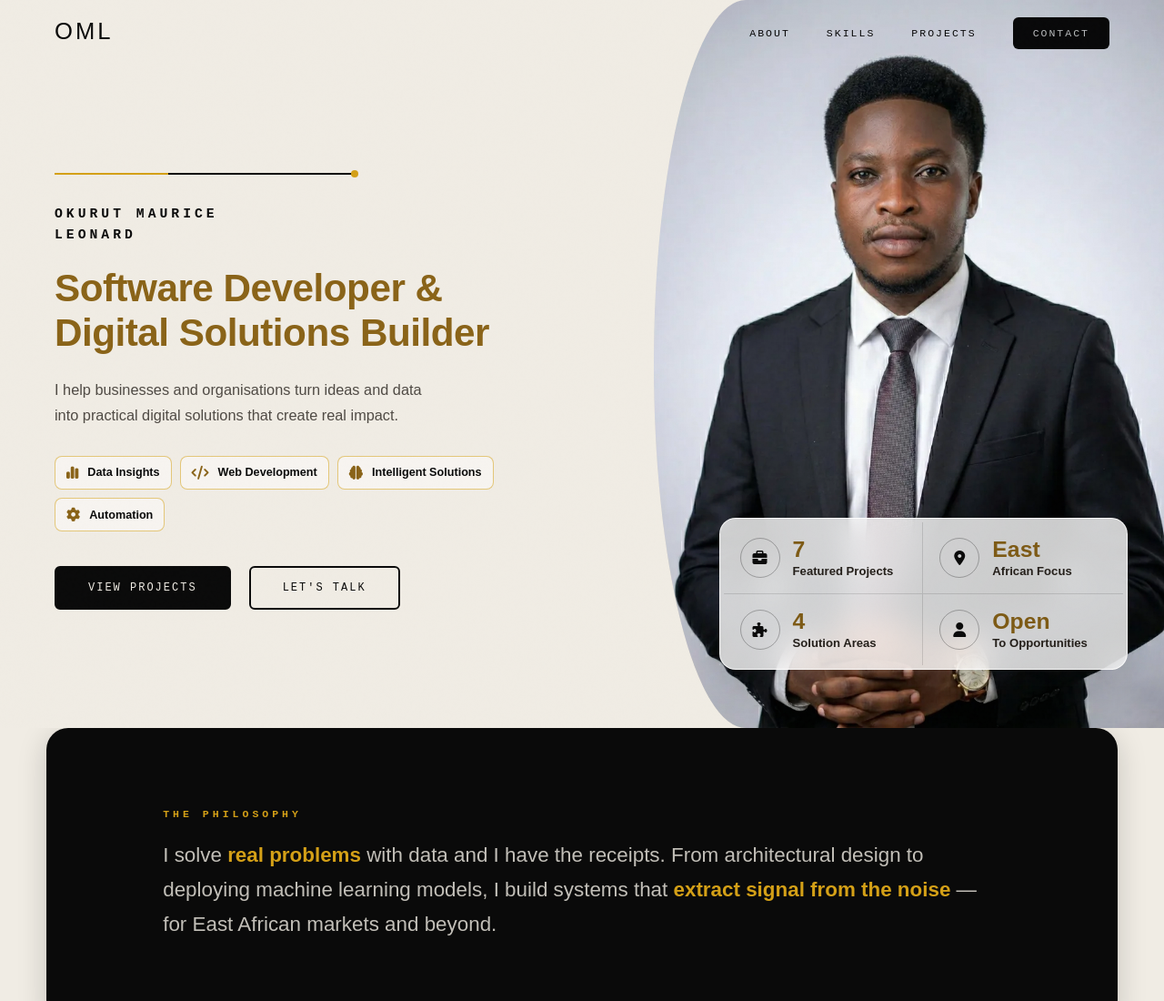
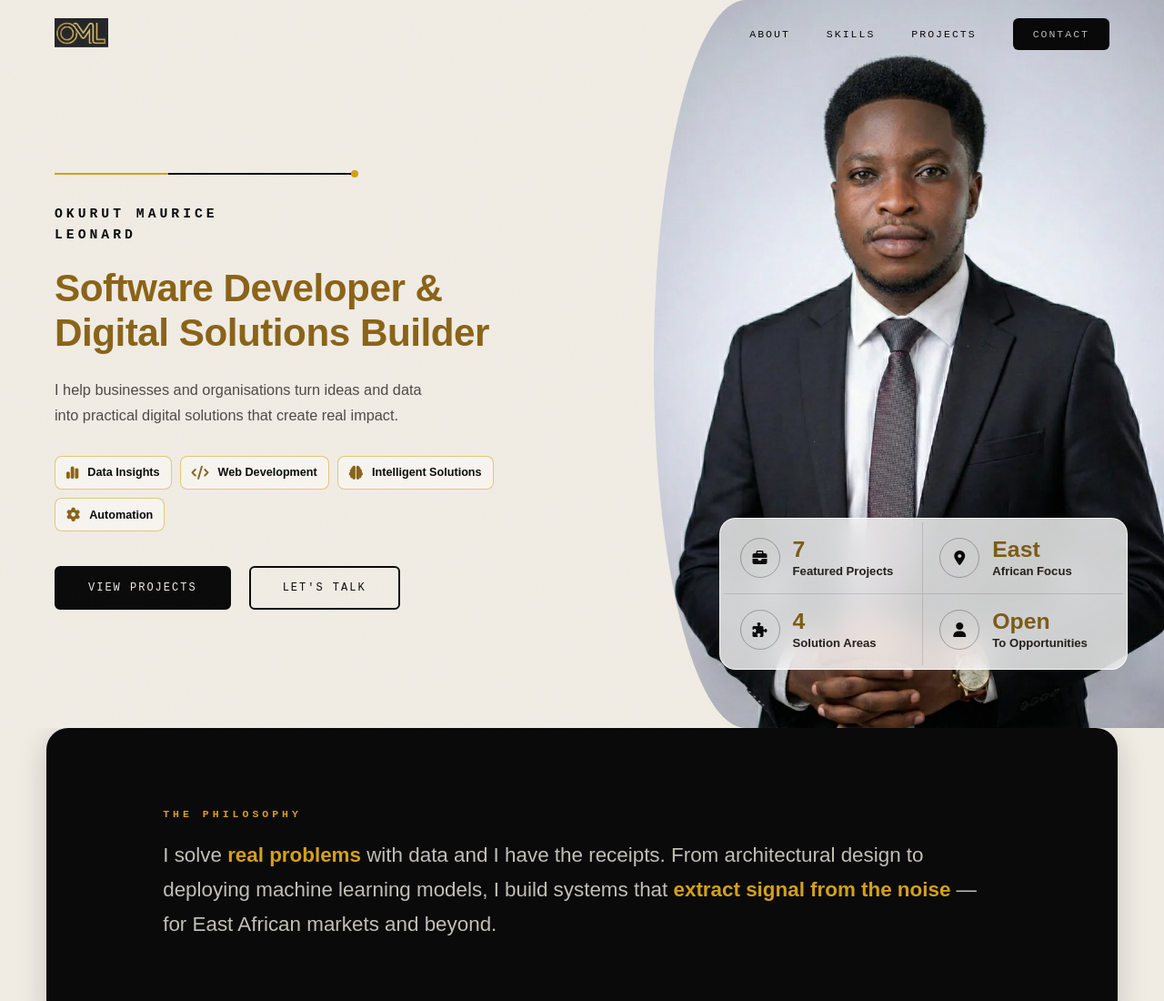
Before and after one commit to Mo-reece/moreece-portfolio, a plain HTML site: page index.html in a window 1280 px wide. Shown: the top 1100 px of the page at 91% size. Drawn offline with nearby package versions, Linux system fonts and the light colour scheme.

Commit message:
Restore original portfolio logo

```diff
--- a/index.html
+++ b/index.html
@@ -197,12 +197,16 @@
         }
 
         .nav-logo {
-            font-family: var(--display);
-            font-size: 1.6rem;
-            letter-spacing: 3px;
-            color: var(--ink);
+            display: block;
             opacity: 0;
             animation: fadeSlideDown .8s .3s forwards;
+        }
+
+        .nav-logo img {
+            display: block;
+            width: auto;
+            height: 32px;
+            object-fit: contain;
         }
 
         nav ul {
@@ -1505,7 +1509,9 @@
 
     <!-- NAV -->
     <nav aria-label="Primary navigation">
-        <a class="nav-logo" href="./" aria-label="Okurut Maurice Leonard portfolio home">OML</a>
+        <a class="nav-logo" href="./" aria-label="Okurut Maurice Leonard portfolio home">
+            <img src="assets/oml-logo.jpg" width="432" height="235" alt="">
+        </a>
         <button class="nav-toggle" type="button" aria-expanded="false" aria-controls="primary-menu"
             aria-label="Open navigation menu">&#9776;</button>
         <ul id="primary-menu">
```
Also changed, not shown: assets/oml-logo.jpg (added).
